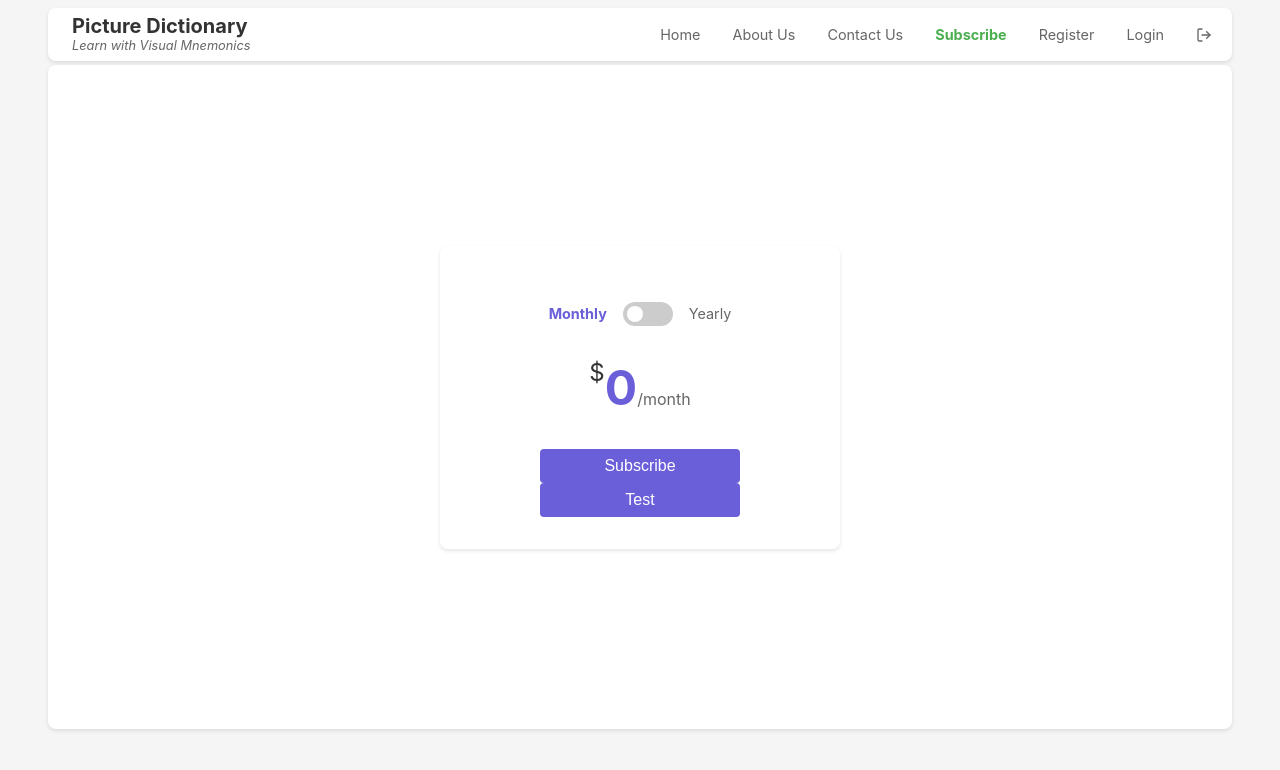
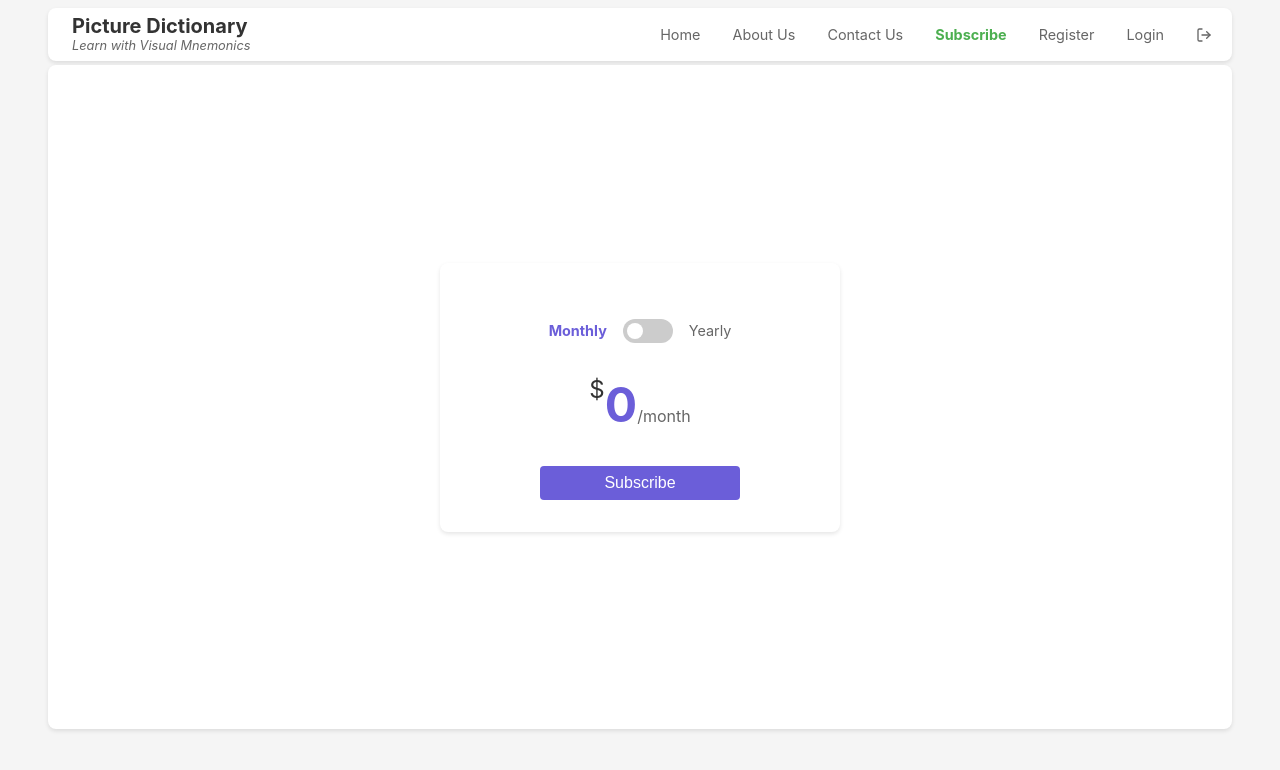
Before and after one commit to ankitvishwaintern/StaticDictionary, an Angular app: page /StaticDictionary/docs/browser/subscription in a window 1280 px wide. Shown: the top 770 px of the page. Built offline with nearby package versions, Linux system fonts and the light colour scheme; no server answers.

Commit message:
better ui

```diff
--- a/src/app/components/subscription/subscription.component.html
+++ b/src/app/components/subscription/subscription.component.html
@@ -19,8 +19,8 @@
     <button class="primary-button" (click)="handleCheckout()">
       Subscribe
     </button>
-    <button class="primary-button" (click)="Test()">
+    <!-- <button class="primary-button" (click)="Test()">
       Test
-    </button>
+    </button> -->
   </div>
 </div>
```
Also changed, not shown: 1 other file (tests, documents, lock files or other folders).
